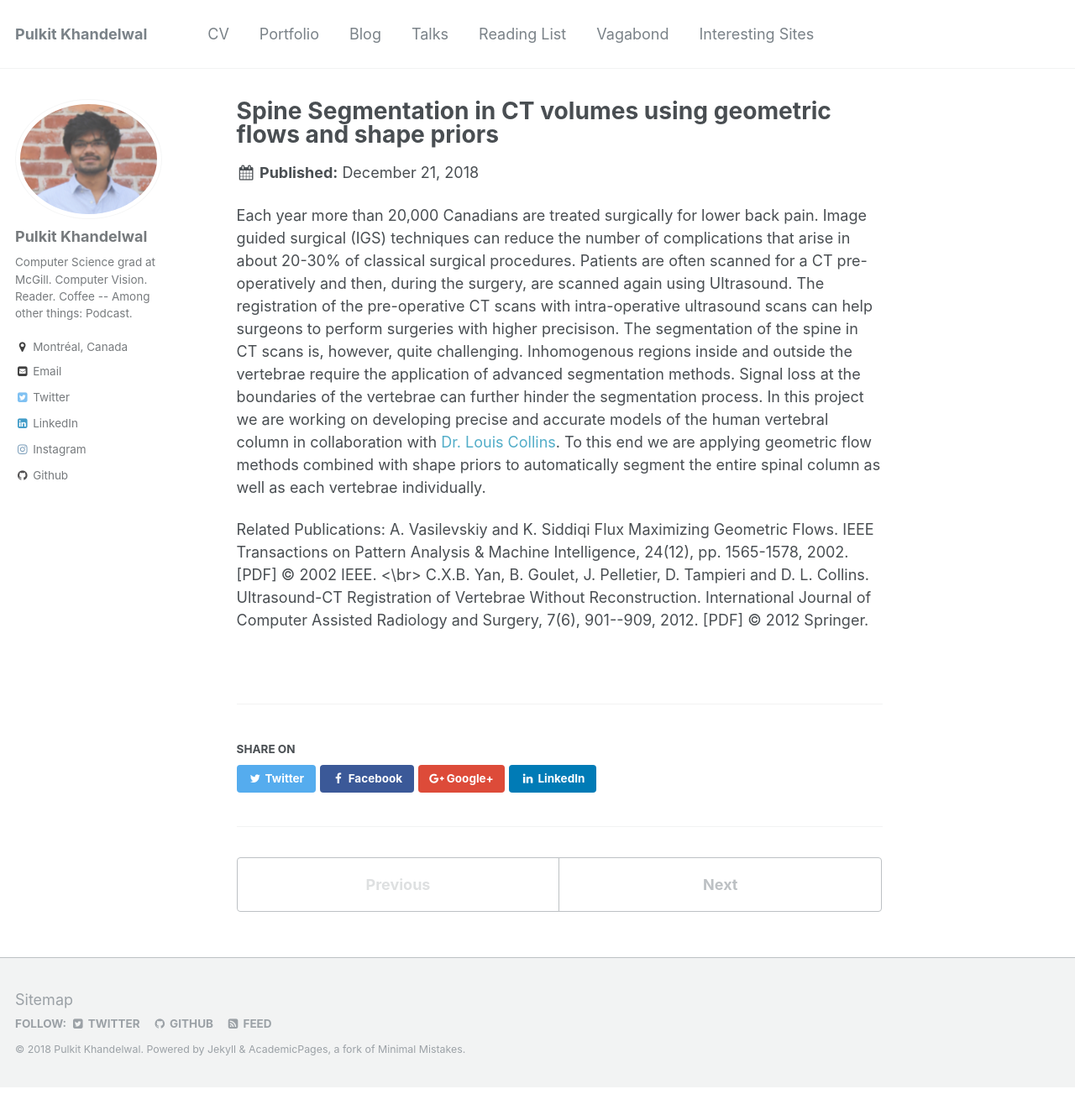
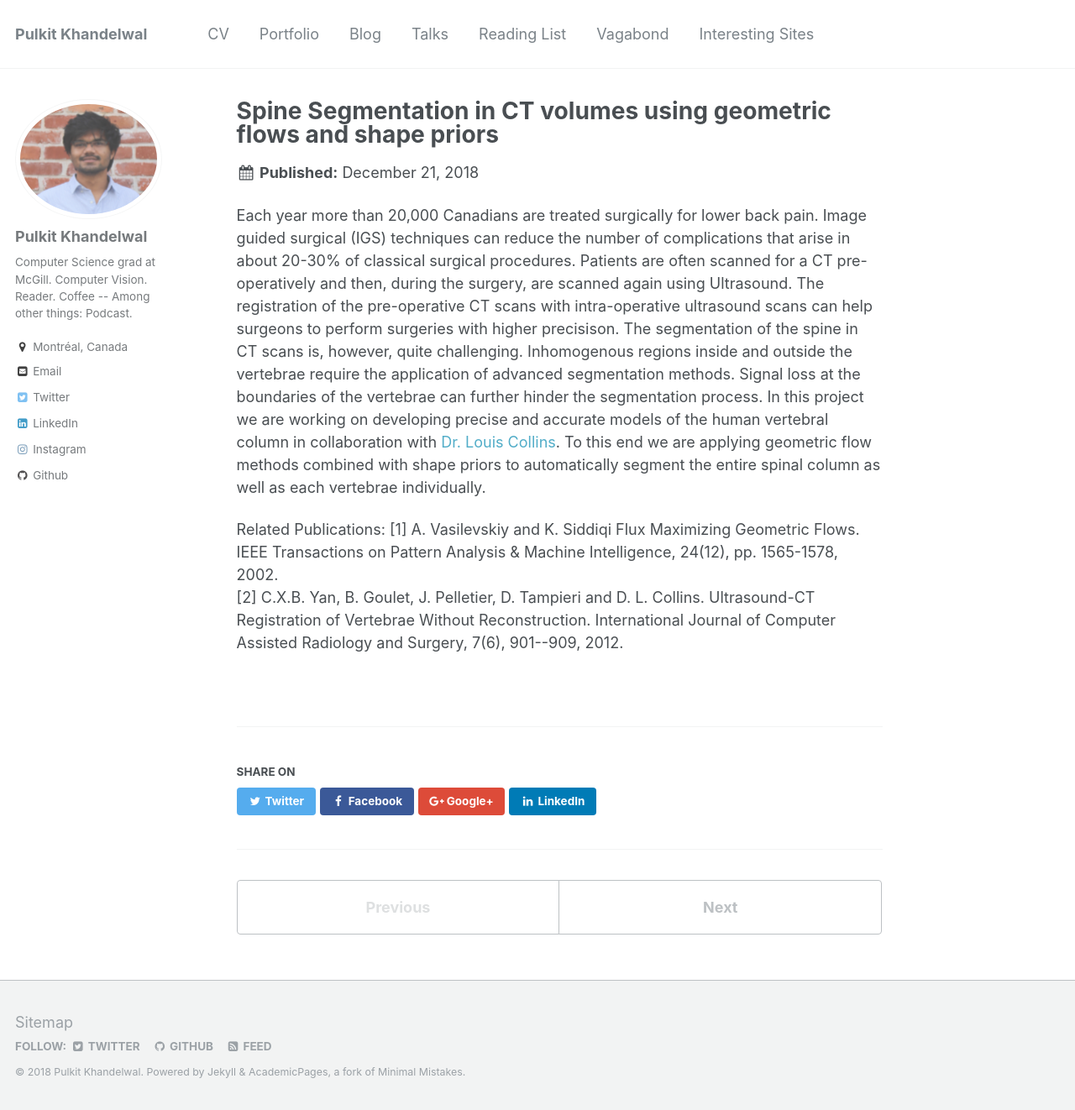
Before and after one commit to Pulkit-Khandelwal/pulkit-khandelwal.github.io, a Jekyll site: the page built from _portfolio/project_0.html, in a window 1280 px wide and 1322 px high. Shown: the whole window at 84% size. Built offline with Jekyll 4.4.1, drawn with Linux system fonts in a browser that asks for light colours.

Commit message:
Update project_0.html

```diff
--- a/_portfolio/project_0.html
+++ b/_portfolio/project_0.html
@@ -24,15 +25,13 @@ collection: portfolio
  <p>
 Related Publications:
 
-A. Vasilevskiy and K. Siddiqi
+[1] A. Vasilevskiy and K. Siddiqi
 Flux Maximizing Geometric Flows.
-IEEE Transactions on Pattern Analysis & Machine Intelligence, 24(12), pp. 1565-1578, 2002.
-[PDF] © 2002 IEEE. <\br>
+IEEE Transactions on Pattern Analysis & Machine Intelligence, 24(12), pp. 1565-1578, 2002. <br />
 
-C.X.B. Yan, B. Goulet, J. Pelletier, D. Tampieri and D. L. Collins.
+[2] C.X.B. Yan, B. Goulet, J. Pelletier, D. Tampieri and D. L. Collins.
 Ultrasound-CT Registration of Vertebrae Without Reconstruction.
 International Journal of Computer Assisted Radiology and Surgery, 7(6), 901--909, 2012.
-[PDF] © 2012 Springer.
 
 </p>
 
```
Also changed, not shown: other parts of _portfolio/project_0.html (+2 -1 lines).
